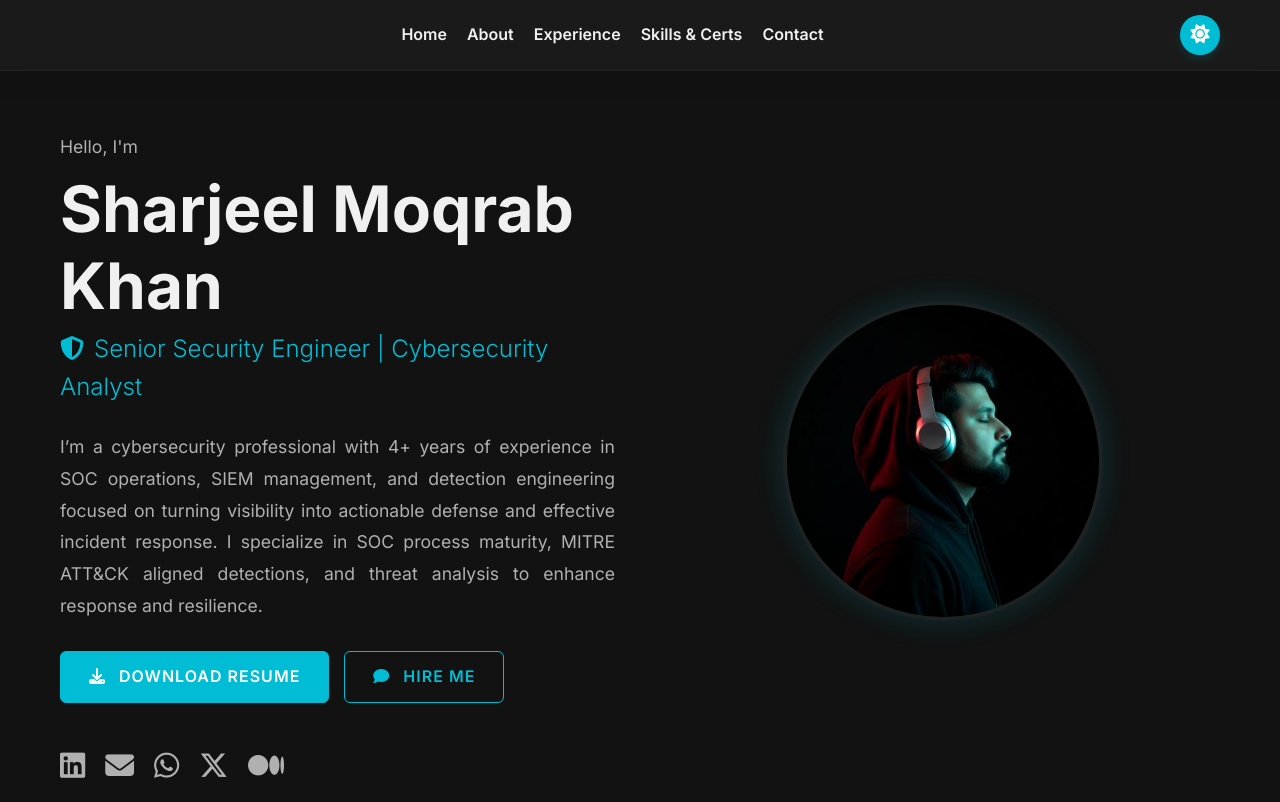
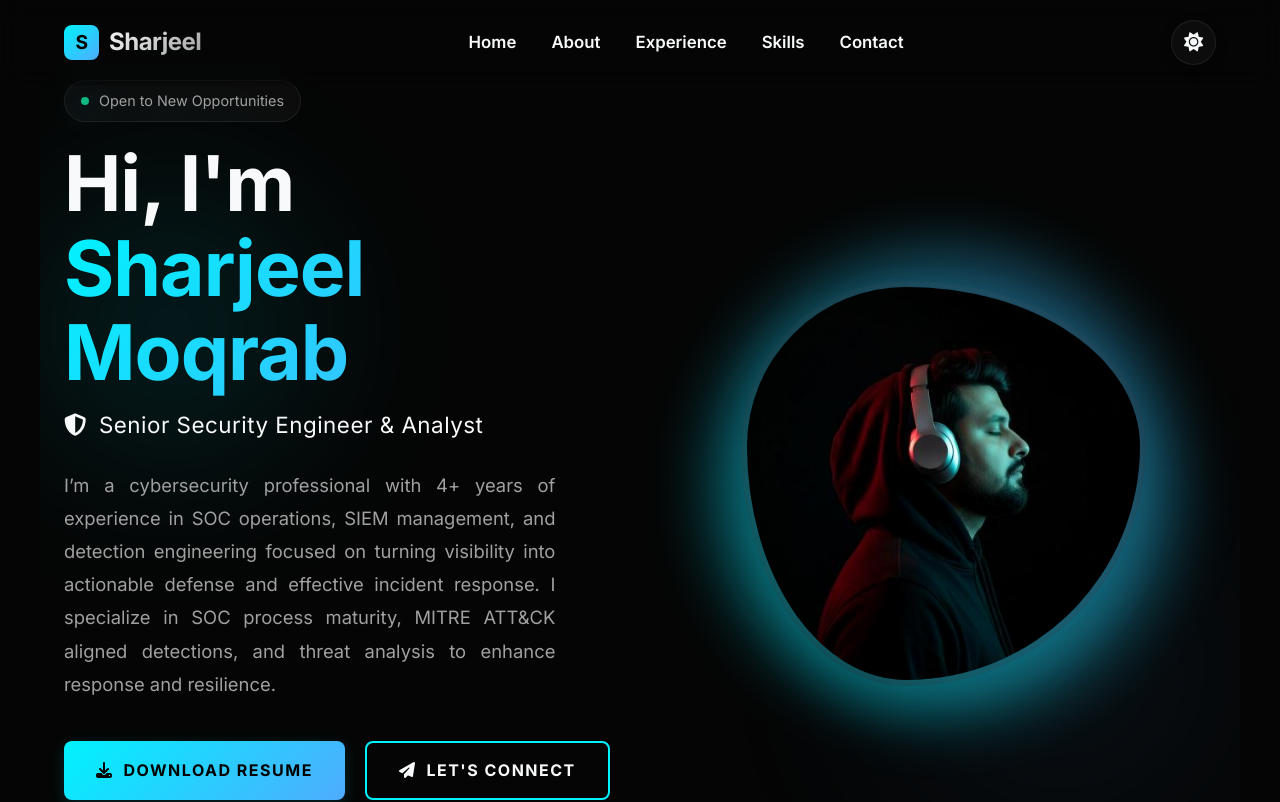
Before and after one commit to SharjeelMoqrabKhan/me, a React (Vite) app: page / in a window 1280 px wide. Shown: the top 802 px of the page. Built offline with nearby package versions, Linux system fonts and the light colour scheme.

Commit message:
feat: add Hero section component with profile imagery

```diff
--- a/src/components/Hero.jsx
+++ b/src/components/Hero.jsx
@@ -4,24 +4,32 @@ import sharjeelImg from '../assets/sharjeel.jpg';
 const Hero = () => {
   return (
     <section id="home" className="container" style={heroSectionStyle}>
+      {/* Background ambient glows */}
+      <div style={glowBlob1}></div>
+      <div style={glowBlob2}></div>
+
       <div style={heroGridStyle}>
         <div style={heroContentStyle}>
-          <p style={{ color: 'var(--text-secondary)', fontSize: '1.1em', marginBottom: '10px' }}>Hello, I'm</p>
-          <h1 style={{ fontSize: 'clamp(2.5em, 5vw, 4em)', marginBottom: '5px', color: 'var(--text-primary)', lineHeight: 1.2 }}>Sharjeel Moqrab Khan</h1>
+          <div style={badgeStyle}>
+            <span style={pulsingDot}></span>
+            Open to New Opportunities
+          </div>
+          <h1 style={titleStyle}>
+            Hi, I'm <span style={highlightStyle}>Sharjeel Moqrab</span>
+          </h1>
           <p style={jobTitleStyle}>
-            <i className="fas fa-shield-halved" style={{ marginRight: '10px' }}></i>
-            Senior Security Engineer | Cybersecurity Analyst
+            <i className="fas fa-shield-halved" style={{ marginRight: '12px' }}></i>
+            Senior Security Engineer & Analyst
           </p>
           <p style={summaryStyle}>
-            I’m a cybersecurity professional with 4+ years of experience in SOC operations, SIEM management, and detection engineering focused on turning visibility into actionable defense and effective incident response.
-            I specialize in SOC process maturity, MITRE ATT&CK aligned detections, and threat analysis to enhance response and resilience.
+            I’m a cybersecurity professional with 4+ years of experience in SOC operations, SIEM management, and detection engineering focused on turning visibility into actionable defense and effective incident response. I specialize in SOC process maturity, MITRE ATT&CK aligned detections, and threat analysis to enhance response and resilience.
           </p>
-          <div style={{ marginTop: '30px', display: 'flex', gap: '15px', flexWrap: 'wrap' }}>
+          <div style={actionButtonsStyle}>
             <a href="https://drive.google.com/file/d/1oKHz6JlY6baxybGDmd2YrA4vLeOloKnt/view?usp=sharing" className="btn-primary" target="_blank" rel="noreferrer">
-              <i className="fas fa-download" style={{ marginRight: '8px' }}></i> Download Resume
+              <i className="fas fa-download" style={{ marginRight: '10px' }}></i> Download Resume
             </a>
             <a href="#contact" className="btn-outline">
-              <i className="fas fa-comment" style={{ marginRight: '8px' }}></i> Hire Me
+              <i className="fas fa-paper-plane" style={{ marginRight: '10px' }}></i> Let's Connect
             </a>
           </div>
           <div style={socialLinksStyle}>
@@ -33,9 +41,11 @@ const Hero = () => {
           </div>
         </div>
 
-        <div style={heroImageContainerStyle}>
-          <img src={sharjeelImg} alt="Sharjeel Moqrab Khan" style={heroImageStyle} />
-          <div style={glowEffectStyle}></div>
+        <div style={heroImageWrapperStyle}>
+          <div style={heroImageContainerStyle}>
+            <img src={sharjeelImg} alt="Sharjeel Moqrab Khan" style={heroImageStyle} />
+            <div style={imageGlowEffectStyle}></div>
+          </div>
         </div>
       </div>
     </section>
@@ -44,18 +54,71 @@ const Hero = () => {
 
 // Styles
 const heroSectionStyle = {
-  minHeight: '90vh',
+  minHeight: '100vh',
   display: 'flex',
   alignItems: 'center',
-  paddingTop: '60px'
+  paddingTop: '80px',
+  position: 'relative',
+  overflow: 'hidden' // contain the blobs
+};
+
+const glowBlob1 = {
+  position: 'absolute',
+  top: '10%',
+  left: '-10%',
+  width: '500px',
+  height: '500px',
+  background: 'radial-gradient(circle, var(--accent-color) 0%, transparent 60%)',
+  opacity: 0.15,
+  filter: 'blur(80px)',
+  zIndex: -1,
+  animation: 'float 10s ease-in-out infinite'
+};
+
+const glowBlob2 = {
+  position: 'absolute',
+  bottom: '-10%',
+  right: '-10%',
+  width: '600px',
+  height: '600px',
+  background: 'radial-gradient(circle, var(--accent-secondary) 0%, transparent 60%)',
+  opacity: 0.1,
+  filter: 'blur(100px)',
+  zIndex: -1,
+  animation: 'float 12s ease-in-out infinite reverse'
+};
+
+const badgeStyle = {
+  display: 'inline-flex',
+  alignItems: 'center',
+  padding: '8px 16px',
+  backgroundColor: 'var(--glass-bg)',
+  border: '1px solid var(--glass-border)',
+  borderRadius: '30px',
+  fontSize: '0.9em',
+  color: 'var(--text-secondary)',
+  marginBottom: '20px',
+  width: 'fit-content',
+  backdropFilter: 'blur(10px)'
+};
+
+const pulsingDot = {
+  width: '8px',
+  height: '8px',
+  backgroundColor: '#10b981', // green for available
+  borderRadius: '50%',
+  marginRight: '10px',
+  boxShadow: '0 0 10px #10b981',
+  animation: 'pulseGlow 2s infinite'
 };
 
 const heroGridStyle = {
   display: 'grid',
-  gridTemplateColumns: 'repeat(auto-fit, minmax(300px, 1fr))',
-  gap: '50px',
+  gridTemplateColumns: '1fr 1fr',
+  gap: '60px',
   alignItems: 'center',
-  width: '100%'
+  width: '100%',
+  zIndex: 1
 };
 
 const heroContentStyle = {
@@ -64,63 +127,119 @@ const heroContentStyle = {
   justifyContent: 'center'
 };
 
+const titleStyle = {
+  fontSize: 'clamp(3em, 6vw, 5em)',
+  marginBottom: '10px',
+  color: 'var(--text-primary)',
+  lineHeight: 1.1,
+  fontWeight: 800,
+  letterSpacing: '-1px'
+};
+
+const highlightStyle = {
+  background: 'linear-gradient(135deg, var(--accent-color), var(--accent-secondary))',
+  WebkitBackgroundClip: 'text',
+  WebkitTextFillColor: 'transparent',
+  display: 'inline-block'
+};
+
 const jobTitleStyle = {
-  fontSize: '1.5em',
-  color: 'var(--accent-color)',
+  fontSize: '1.4em',
+  color: 'var(--text-primary)',
   marginBottom: '25px',
-  fontWeight: 300
+  fontWeight: 500,
+  letterSpacing: '0.5px'
 };
 
 const summaryStyle = {
-  fontSize: '1.1em',
+  fontSize: '1.15em',
   color: 'var(--text-secondary)',
   lineHeight: 1.8,
-  textAlign: 'justify'
+  textAlign: 'justify',
+  maxWidth: '90%'
+};
+
+const actionButtonsStyle = {
+  marginTop: '40px',
+  display: 'flex',
+  gap: '20px',
+  flexWrap: 'wrap'
 };
 
 const socialLinksStyle = {
   marginTop: '40px',
   display: 'flex',
-  gap: '20px'
+  gap: '25px'
 };
 
 const socialIconStyle = {
   fontSize: '1.8em',
   color: 'var(--text-secondary)',
-  transition: 'color 0.3s, transform 0.3s',
+  transition: 'color 0.3s, transform 0.3s cubic-bezier(0.175, 0.885, 0.32, 1.275)',
   display: 'inline-block'
+};
+
+const heroImageWrapperStyle = {
+  display: 'flex',
+  justifyContent: 'center',
+  alignItems: 'center',
+  animation: 'float 6s ease-in-out infinite'
 };
 
 const heroImageContainerStyle = {
   position: 'relative',
-  textAlign: 'center',
+  width: 'min(450px, 100%)',
+  aspectRatio: '1/1',
   display: 'flex',
-  justifyContent: 'center'
+  justifyContent: 'center',
+  alignItems: 'center'
 };
 
 const heroImageStyle = {
-  width: 'min(320px, 100%)',
-  aspectRatio: '1/1',
-  borderRadius: '50%',
+  width: '90%',
+  height: '90%',
+  borderRadius: '30% 70% 70% 30% / 30% 30% 70% 70%', /* Organic shape */
   objectFit: 'cover',
-  border: '4px solid var(--glass-border)',
-  boxShadow: '0 0 30px var(--shadow-color)',
+  border: '6px solid var(--glass-bg)',
+  boxShadow: '0 20px 50px var(--shadow-color)',
   position: 'relative',
-  zIndex: 2
+  zIndex: 2,
+  transition: 'border-radius 1s ease-in-out',
+  animation: 'morph 8s ease-in-out infinite'
 };
 
-const glowEffectStyle = {
+const imageGlowEffectStyle = {
   position: 'absolute',
   top: '50%',
   left: '50%',
   transform: 'translate(-50%, -50%)',
-  width: 'min(340px, 100%)',
-  aspectRatio: '1/1',
+  width: '100%',
+  height: '100%',
   borderRadius: '50%',
-  background: 'radial-gradient(circle, var(--accent-color) 0%, transparent 70%)',
-  opacity: 0.3,
+  background: 'linear-gradient(45deg, var(--accent-color), var(--accent-secondary))',
+  opacity: 0.4,
   zIndex: 1,
-  filter: 'blur(20px)'
+  filter: 'blur(30px)',
+  animation: 'pulseGlow 4s infinite alternate'
 };
 
+/* Add this to index.css or inject here */
+const styleSheet = document.createElement("style");
+styleSheet.innerText = `
+  @keyframes morph {
+    0% { border-radius: 30% 70% 70% 30% / 30% 30% 70% 70%; }
+    50% { border-radius: 70% 30% 30% 70% / 70% 70% 30% 30%; }
+    100% { border-radius: 30% 70% 70% 30% / 30% 30% 70% 70%; }
+  }
+  @media (max-width: 900px) {
+    #home > div { grid-template-columns: 1fr !important; gap: 40px !important; text-align: center; }
+    #home h1 { font-size: 2.8em !important; }
+    #home p { max-width: 100% !important; text-align: center !important; }
+    #home .btn-primary, #home .btn-outline { width: 100%; justify-content: center; }
+    #home > div > div:first-child > div:last-child { justify-content: center; } /* Social Links */
+    #home > div > div:first-child > div:first-child { margin: 0 auto 20px auto; } /* Badge */
+  }
+`;
+document.head.appendChild(styleSheet);
+
 export default Hero;
--- a/src/components/Navbar.jsx
+++ b/src/components/Navbar.jsx
@@ -1,24 +1,47 @@
-import React from 'react';
+import React, { useState, useEffect } from 'react';
 
 const Navbar = ({ theme, toggleTheme }) => {
+  const [scrolled, setScrolled] = useState(false);
+
+  useEffect(() => {
+    const handleScroll = () => {
+      setScrolled(window.scrollY > 50);
+    };
+    window.addEventListener('scroll', handleScroll);
+    return () => window.removeEventListener('scroll', handleScroll);
+  }, []);
+
   return (
-    <header style={headerStyle}>
+    <header style={{
+      ...headerStyle,
+      padding: scrolled ? '10px 0' : '20px 0',
+      boxShadow: scrolled ? 'var(--glass-shadow)' : 'none',
+      backgroundColor: scrolled ? 'var(--glass-bg)' : 'transparent',
+      borderBottom: scrolled ? '1px solid var(--glass-border)' : '1px solid transparent'
+    }}>
       <nav className="container" style={navStyle}>
-        <div style={linksContainerStyle}>
-          <a href="#home" style={linkStyle}>Home</a>
-          <a href="#about" style={linkStyle}>About</a>
-          <a href="#experience" style={linkStyle}>Experience</a>
-          <a href="#skills" style={linkStyle}>Skills & Certs</a>
-          <a href="#contact" style={linkStyle}>Contact</a>
+        <div style={logoStyle}>
+          <a href="#home" style={{color: 'var(--text-primary)', display: 'flex', alignItems: 'center', gap: '10px'}}>
+             <div style={logoIconStyle}>S</div>
+             <span style={logoTextStyle}>Sharjeel</span>
+          </a>
         </div>
+
+        <div style={linksContainerStyle} className="nav-links">
+          <a href="#home" className="nav-link">Home</a>
+          <a href="#about" className="nav-link">About</a>
+          <a href="#experience" className="nav-link">Experience</a>
+          <a href="#skills" className="nav-link">Skills</a>
+          <a href="#contact" className="nav-link">Contact</a>
+        </div>
+
         <button
           onClick={toggleTheme}
           style={toggleBtnStyle}
           aria-label="Toggle Theme"
-          onMouseEnter={(e) => e.currentTarget.style.transform = 'scale(1.1)'}
-          onMouseLeave={(e) => e.currentTarget.style.transform = 'scale(1)'}
+          className="theme-toggle"
         >
-          <i className={theme === 'dark' ? 'fas fa-sun' : 'fas fa-moon'}></i>
+          <i className={theme === 'dark' ? 'fas fa-sun' : 'fas fa-moon'} style={{ transform: theme === 'dark' ? 'rotate(0deg)' : 'rotate(360deg)', transition: 'transform 0.5s ease' }}></i>
         </button>
       </nav>
     </header>
@@ -27,54 +50,104 @@ const Navbar = ({ theme, toggleTheme }) => {
 
 // Styles
 const headerStyle = {
-  backgroundColor: 'var(--glass-bg)',
-  backdropFilter: 'blur(10px)',
-  WebkitBackdropFilter: 'blur(10px)',
-  position: 'sticky',
+  position: 'fixed',
   top: 0,
+  left: 0,
+  right: 0,
   zIndex: 1000,
-  borderBottom: '1px solid var(--glass-border)',
-  boxShadow: '0 4px 30px rgba(0, 0, 0, 0.1)'
+  backdropFilter: 'var(--glass-blur)',
+  WebkitBackdropFilter: 'var(--glass-blur)',
+  transition: 'all 0.4s ease'
 };
 
 const navStyle = {
   display: 'flex',
   justifyContent: 'space-between',
   alignItems: 'center',
-  padding: '15px 20px',
-  flexWrap: 'wrap',
-  gap: '15px'
+  gap: '20px'
+};
+
+const logoStyle = {
+  fontWeight: 800,
+  fontSize: '1.5em',
+  letterSpacing: '-0.5px'
+};
+
+const logoIconStyle = {
+  width: '35px',
+  height: '35px',
+  background: 'linear-gradient(135deg, var(--accent-color), var(--accent-secondary))',
+  color: '#000',
+  borderRadius: '8px',
+  display: 'flex',
+  alignItems: 'center',
+  justifyContent: 'center',
+  fontSize: '0.8em'
+};
+
+const logoTextStyle = {
+  background: 'linear-gradient(135deg, var(--text-primary), var(--text-secondary))',
+  WebkitBackgroundClip: 'text',
+  WebkitTextFillColor: 'transparent',
 };
 
 const linksContainerStyle = {
   display: 'flex',
-  gap: '20px',
-  flexWrap: 'wrap',
-  justifyContent: 'center',
-  flex: 1
-};
-
-const linkStyle = {
-  fontWeight: 600,
-  color: 'var(--text-primary)',
-  textTransform: 'capitalize',
-  transition: 'color 0.3s'
+  gap: '35px',
+  alignItems: 'center'
 };
 
 const toggleBtnStyle = {
-  background: 'var(--accent-color)',
-  color: '#fff',
-  width: '40px',
-  height: '40px',
+  background: 'var(--glass-bg)',
+  color: 'var(--text-primary)',
+  width: '45px',
+  height: '45px',
   borderRadius: '50%',
-  border: 'none',
+  border: '1px solid var(--glass-border)',
   cursor: 'pointer',
   display: 'flex',
   alignItems: 'center',
   justifyContent: 'center',
   fontSize: '1.2em',
-  transition: 'transform 0.3s',
-  boxShadow: '0 4px 10px var(--shadow-color)'
+  transition: 'all 0.3s cubic-bezier(0.175, 0.885, 0.32, 1.275)',
+  boxShadow: '0 4px 15px rgba(0,0,0,0.1)'
 };
 
+/* Inject CSS for Nav Hover Effects */
+const styleSheet = document.createElement("style");
+styleSheet.innerText = `
+  .nav-link {
+    font-weight: 600;
+    color: var(--text-primary) !important;
+    font-size: 1.05em;
+    position: relative;
+    padding: 5px 0;
+  }
+  .nav-link::after {
+    content: '';
+    position: absolute;
+    bottom: 0; left: 0;
+    width: 0%;
+    height: 3px;
+    background: linear-gradient(90deg, var(--accent-color), var(--accent-secondary));
+    transition: width 0.3s ease;
+    border-radius: 2px;
+  }
+  .nav-link:hover::after {
+    width: 100%;
+  }
+  .theme-toggle:hover {
+    background: var(--accent-color) !important;
+    color: #000 !important;
+    transform: translateY(-3px);
+    box-shadow: 0 8px 20px var(--shadow-color) !important;
+  }
+  [data-theme='light'] .theme-toggle:hover { color: #fff !important; }
+
+  @media (max-width: 768px) {
+    .nav-links { display: none !important; } /* In a full app, we'd add a hamburger menu here */
+  }
+`;
+document.head.appendChild(styleSheet);
+
 export default Navbar;
--- a/src/index.css
+++ b/src/index.css
@@ -1,30 +1,36 @@
 /* --- Root Variables for Theming --- */
 :root {
-  /* Dark Mode Defaults */
-  --bg-primary: #121212;
-  --bg-secondary: #1e1e1e;
-  --text-primary: #f0f0f0;
-  --text-secondary: #b0b0b0;
-  --accent-color: #00bcd4; /* Deep Cyan/Blue */
-  --shadow-color: rgba(0, 188, 212, 0.15);
-  --border-color: #333;
-  --section-padding: 80px 0;
-  --font-family: 'Inter', sans-serif;
-  --glass-bg: rgba(30, 30, 30, 0.7);
-  --glass-border: rgba(255, 255, 255, 0.05);
+  /* Dark Mode Defaults (Deep, Premium Dark) */
+  --bg-primary: #050505;
+  --bg-secondary: #111111;
+  --text-primary: #f8f9fa;
+  --text-secondary: #a0a0a0;
+  --accent-color: #00f2fe; /* Vibrant Neon Blue/Cyan */
+  --accent-secondary: #4facfe;
+  --shadow-color: rgba(0, 242, 254, 0.15);
+  --border-color: #222;
+  --section-padding: 100px 0;
+  --font-family: 'Inter', system-ui, sans-serif;
+  --glass-bg: rgba(255, 255, 255, 0.03);
+  --glass-border: rgba(255, 255, 255, 0.08);
+  --glass-shadow: 0 8px 32px 0 rgba(0, 0, 0, 0.37);
+  --glass-blur: blur(12px);
 }
 
 /* Light Mode Overrides */
 [data-theme='light'] {
-  --bg-primary: #ffffff;
-  --bg-secondary: #f8f9fa;
-  --text-primary: #212121;
-  --text-secondary: #555;
-  --accent-color: #007bb5; /* Professional Blue */
-  --shadow-color: rgba(0, 123, 181, 0.15);
-  --border-color: #e0e0e0;
-  --glass-bg: rgba(255, 255, 255, 0.85);
-  --glass-border: rgba(0, 0, 0, 0.05);
+  --bg-primary: #f0f2f5;
+  --bg-secondary: #ffffff;
+  --text-primary: #1a1a1a;
+  --text-secondary: #555555;
+  --accent-color: #0062ff; /* Deep Professional Blue */
+  --accent-secondary: #00b4db;
+  --shadow-color: rgba(0, 98, 255, 0.15);
+  --border-color: #e2e8f0;
+  --glass-bg: rgba(255, 255, 255, 0.7);
+  --glass-border: rgba(0, 0, 0, 0.1);
+  --glass-shadow: 0 8px 32px 0 rgba(31, 38, 135, 0.07);
+  --glass-blur: blur(16px);
 }
 
 /* --- Global Styles --- */
@@ -38,7 +44,7 @@ body {
   background-color: var(--bg-primary);
   color: var(--text-primary);
   font-family: var(--font-family);
-  line-height: 1.6;
+  line-height: 1.7;
   transition: background-color 0.4s ease, color 0.4s ease;
   overflow-x: hidden;
 }
@@ -60,19 +66,31 @@ a:hover {
 .container {
   max-width: 1200px;
   margin: 0 auto;
-  padding: 0 20px;
+  padding: 0 24px;
 }
 
 section {
   padding: var(--section-padding);
-  scroll-margin-top: 80px; /* Offset for fixed header */
+  scroll-margin-top: 80px;
+  animation: fadeInUp 1s ease forwards;
+  opacity: 0;
+  transform: translateY(20px);
 }
 
+/* Base fade-in animation trigger for all sections */
+section:nth-child(1) { animation-delay: 0.1s; }
+section:nth-child(2) { animation-delay: 0.2s; }
+section:nth-child(3) { animation-delay: 0.3s; }
+section:nth-child(4) { animation-delay: 0.4s; }
+section:nth-child(5) { animation-delay: 0.5s; }
+section:nth-child(6) { animation-delay: 0.6s; }
+
 .section-title {
-  font-size: 2.5em;
-  margin-bottom: 40px;
+  font-size: 2.8em;
+  font-weight: 800;
+  margin-bottom: 60px;
   text-align: center;
-  color: var(--accent-color);
+  color: var(--text-primary);
   text-transform: uppercase;
   letter-spacing: 2px;
   position: relative;
@@ -84,73 +102,142 @@ section {
 .section-title::after {
   content: '';
   position: absolute;
-  bottom: -10px;
+  bottom: -15px;
   left: 50%;
   transform: translateX(-50%);
-  width: 50px;
-  height: 3px;
-  background-color: var(--accent-color);
+  width: 60px;
+  height: 4px;
+  background: linear-gradient(90deg, var(--accent-color), var(--accent-secondary));
   border-radius: 2px;
 }
 
 h3 {
   color: var(--text-primary);
-  margin-bottom: 8px;
+  margin-bottom: 12px;
+  font-weight: 700;
 }
 
 /* --- Utility Classes --- */
 .glass-panel {
   background: var(--glass-bg);
-  backdrop-filter: blur(12px);
-  -webkit-backdrop-filter: blur(12px);
+  backdrop-filter: var(--glass-blur);
+  -webkit-backdrop-filter: var(--glass-blur);
   border: 1px solid var(--glass-border);
-  border-radius: 12px;
-  box-shadow: 0 8px 32px var(--shadow-color);
-  transition: transform 0.3s ease, box-shadow 0.3s ease;
+  border-radius: 16px;
+  box-shadow: var(--glass-shadow);
+  transition: transform 0.4s cubic-bezier(0.175, 0.885, 0.32, 1.275), box-shadow 0.4s ease, border-color 0.4s ease;
+  position: relative;
+  overflow: hidden;
+}
+
+.glass-panel::before {
+  content: '';
+  position: absolute;
+  top: 0; left: -100%;
+  width: 50%; height: 100%;
+  background: linear-gradient(to right, transparent, rgba(255,255,255,0.05), transparent);
+  transform: skewX(-20deg);
+  transition: left 0.7s ease;
+}
+
+.glass-panel:hover::before {
+  left: 150%;
 }
 
 .glass-panel:hover {
-  transform: translateY(-5px);
-  box-shadow: 0 12px 40px var(--shadow-color);
+  transform: translateY(-8px);
+  box-shadow: 0 15px 45px var(--shadow-color);
+  border-color: rgba(255, 255, 255, 0.2);
+}
+
+[data-theme='light'] .glass-panel:hover {
+  border-color: rgba(0, 0, 0, 0.2);
 }
 
 /* --- Button Styles --- */
+.btn-primary, .btn-outline {
+  display: inline-flex;
+  align-items: center;
+  justify-content: center;
+  padding: 14px 32px;
+  font-weight: 700;
+  border-radius: 8px;
+  text-transform: uppercase;
+  letter-spacing: 1.5px;
+  transition: all 0.3s cubic-bezier(0.4, 0, 0.2, 1);
+  cursor: pointer;
+  position: relative;
+  overflow: hidden;
+  z-index: 1;
+}
+
 .btn-primary {
-  display: inline-block;
-  padding: 12px 28px;
-  background-color: var(--accent-color);
+  background: linear-gradient(135deg, var(--accent-color), var(--accent-secondary));
+  color: #000;
+  border: none;
+  box-shadow: 0 4px 15px var(--shadow-color);
+}
+
+[data-theme='light'] .btn-primary {
   color: #fff;
-  font-weight: 600;
-  border-radius: 6px;
-  text-transform: uppercase;
-  letter-spacing: 1px;
-  transition: all 0.3s ease;
-  border: 1px solid var(--accent-color);
-  cursor: pointer;
+}
+
+.btn-primary::after {
+  content: '';
+  position: absolute;
+  top: 0; left: 0; width: 100%; height: 100%;
+  background: linear-gradient(135deg, var(--accent-secondary), var(--accent-color));
+  opacity: 0;
+  z-index: -1;
+  transition: opacity 0.3s ease;
 }
 
 .btn-primary:hover {
-  background-color: transparent;
-  color: var(--accent-color);
-  transform: translateY(-2px);
+  transform: translateY(-3px) scale(1.02);
+  box-shadow: 0 8px 25px var(--shadow-color);
+  color: #000;
+}
+[data-theme='light'] .btn-primary:hover { color: #fff; }
+
+.btn-primary:hover::after {
+  opacity: 1;
 }
 
 .btn-outline {
-  display: inline-block;
-  padding: 12px 28px;
   background-color: transparent;
-  color: var(--accent-color);
-  font-weight: 600;
-  border-radius: 6px;
-  text-transform: uppercase;
-  letter-spacing: 1px;
-  transition: all 0.3s ease;
-  border: 1px solid var(--accent-color);
-  cursor: pointer;
+  color: var(--text-primary);
+  border: 2px solid var(--accent-color);
 }
 
 .btn-outline:hover {
   background-color: var(--accent-color);
-  color: #fff;
-  transform: translateY(-2px);
+  color: #000;
+  transform: translateY(-3px);
+  box-shadow: 0 8px 20px var(--shadow-color);
 }
+
+[data-theme='light'] .btn-outline:hover { color: #fff; }
+
+/* --- Keyframe Animations --- */
+@keyframes fadeInUp {
+  from {
+    opacity: 0;
+    transform: translateY(30px);
+  }
+  to {
+    opacity: 1;
+    transform: translateY(0);
+  }
+}
+
+@keyframes float {
+  0% { transform: translateY(0px); }
+  50% { transform: translateY(-15px); }
+  100% { transform: translateY(0px); }
+}
+
+@keyframes pulseGlow {
+  0% { box-shadow: 0 0 20px var(--shadow-color); }
+  50% { box-shadow: 0 0 40px var(--accent-color); }
+  100% { box-shadow: 0 0 20px var(--shadow-color); }
+}
```
Also changed, not shown: 1 other file (tests, documents, lock files or other folders).
